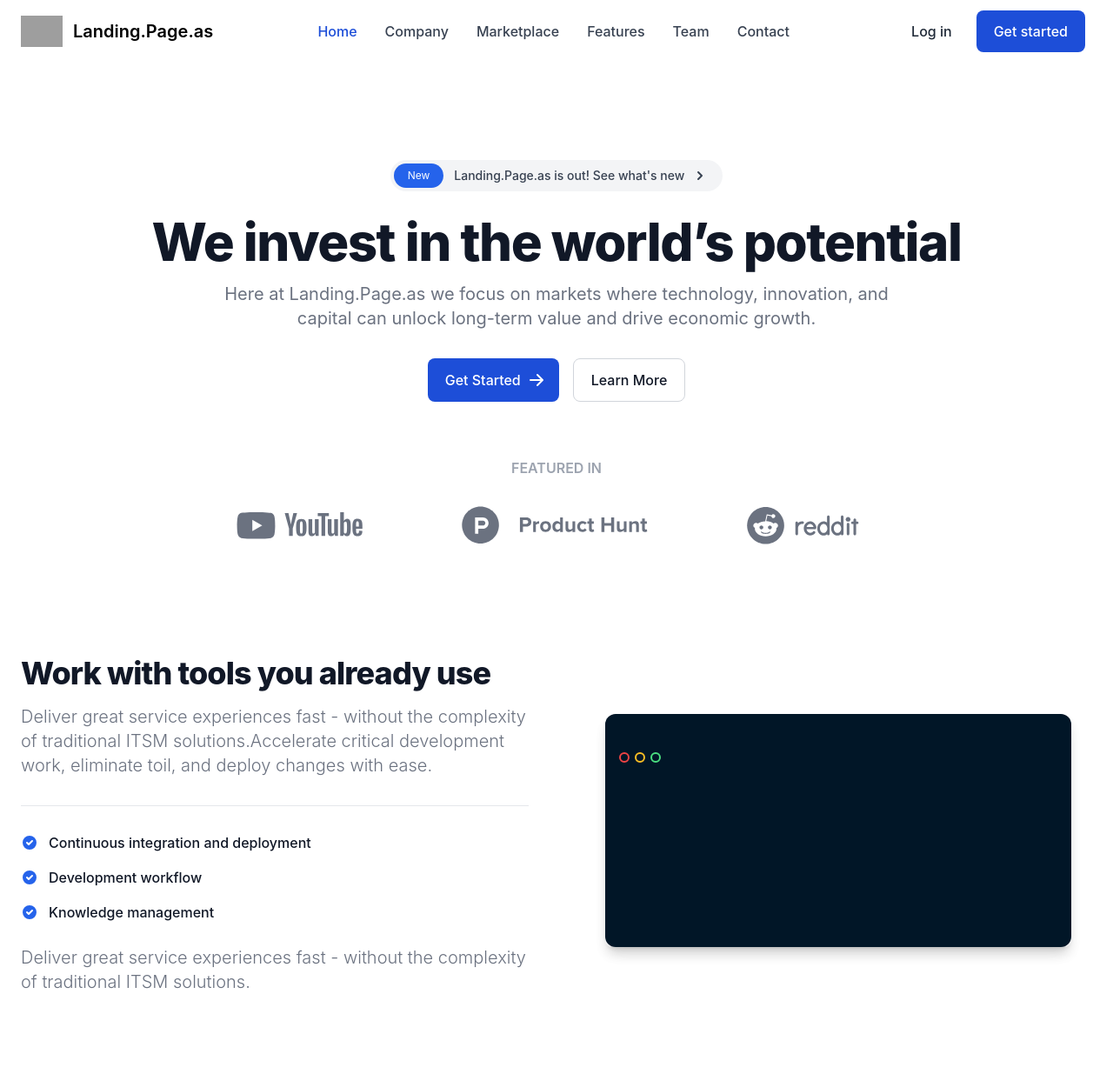
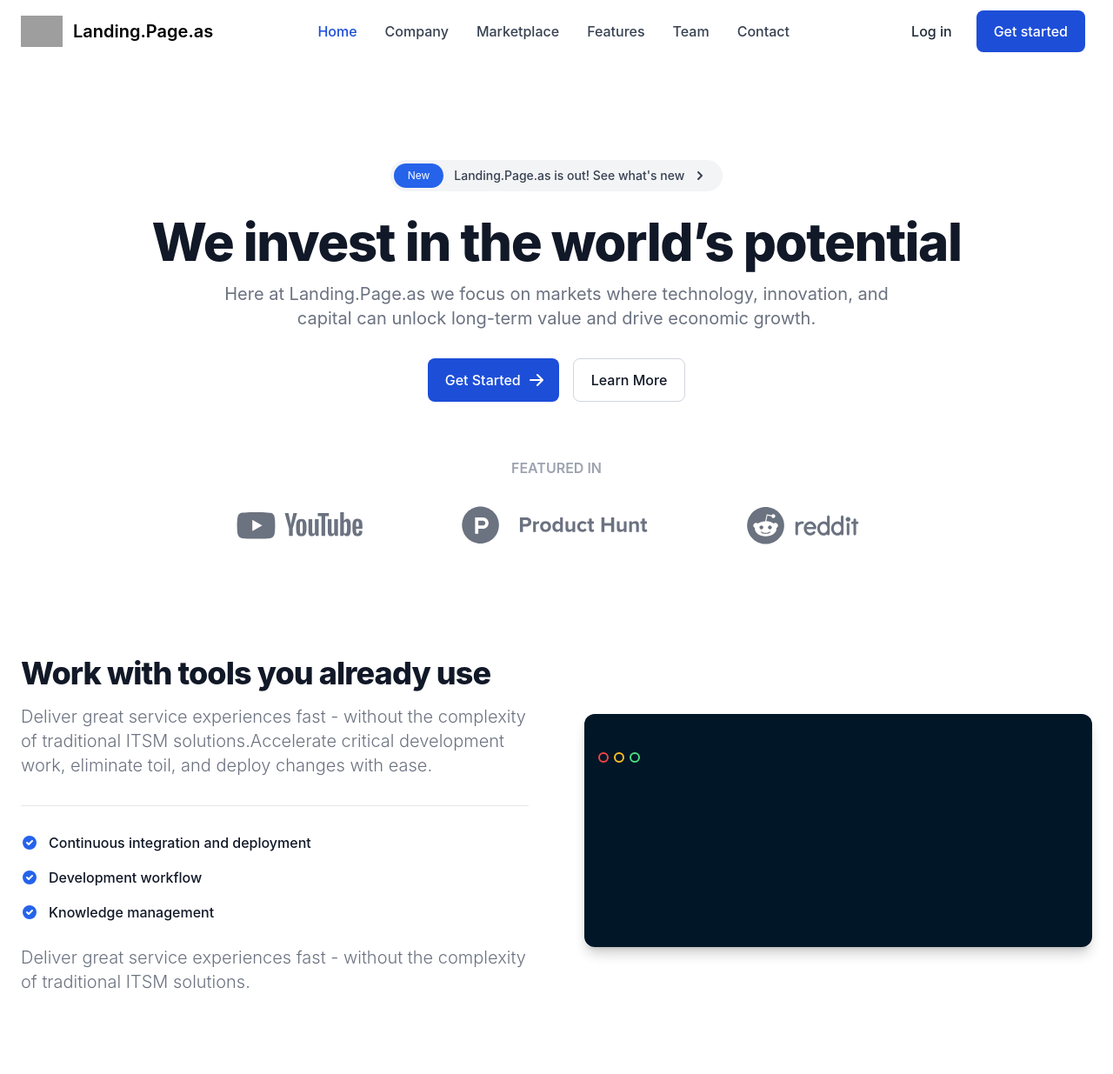
Before and after one commit to nathanclevenger/landing, a Jekyll site: the page built from README.md, in a window 1280 px wide. Shown: the top 1235 px of the page at 87% size. Built offline with Jekyll 4.4.1, drawn with Linux system fonts in a browser that asks for light colours; nearby versions of some CDN libraries; our own code applies the rules of GitHub Pages for plain Markdown files; grey boxes are pictures that could not be loaded.

Commit message:
Update code.html

```diff
--- a/_includes/code.html
+++ b/_includes/code.html
@@ -1,5 +1,4 @@
-<div class="relative">
-  <div class="max-w-7xl mx-auto px-4 sm:px-6">
+
     <div class="relative rounded-lg shadow-lg mb-5 text-xs sm:text-sm md:text-md xl:text-lg">
       <pre class="relative rounded-xl shadow-lg break-normal" style="color: rgb(214, 222, 235); background-color: rgb(1, 22, 39);">
         <div class="flex-none h-11 flex items-center px-4">
@@ -14,5 +13,3 @@
         </div>
       </pre>
     </div>
-  </div>
-</div>
```
